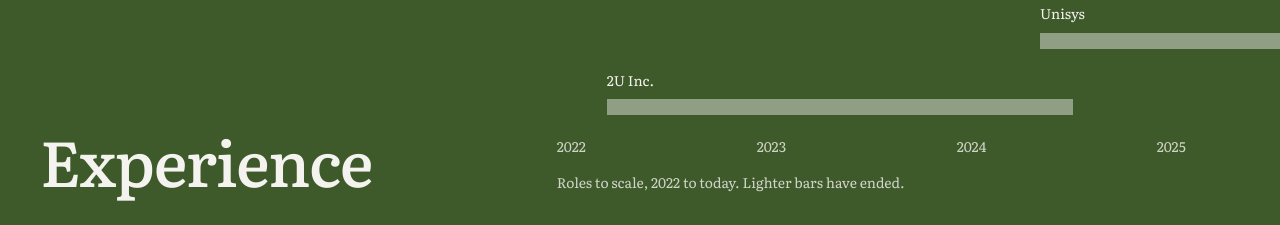
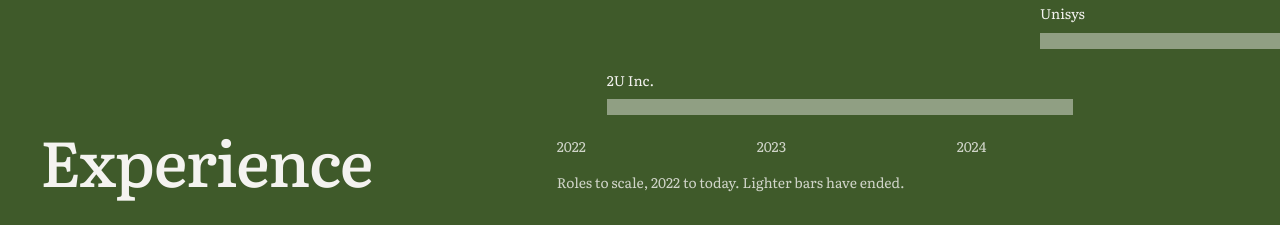
Before and after one commit to maxh1231/portfolio, a React (Vite) app: page / in a window 1280 px wide. Shown: the part 3900-4125 px from the top of the page. Built offline with nearby package versions, Linux system fonts and the light colour scheme.

Commit message:
no-mistakes(review): Omit year ticks too close to timeline edge

```diff
--- a/src/components/Timeline.jsx
+++ b/src/components/Timeline.jsx
@@ -9,7 +9,7 @@
     const years = Array.from(
         { length: Math.floor(today) - from + 1 },
         (_, i) => from + i
-    );
+    ).filter((year) => (year - from) / span <= 0.85);
 
     return (
         <figure data-reveal>
@@ -47,9 +47,7 @@
                         <span
                             key={year}
                             className='absolute top-0'
-                            style={{
-                                left: `min(${at(year)}, calc(100% - 3em))`,
-                            }}
+                            style={{ left: at(year) }}
                         >
                             {year}
                         </span>
```
